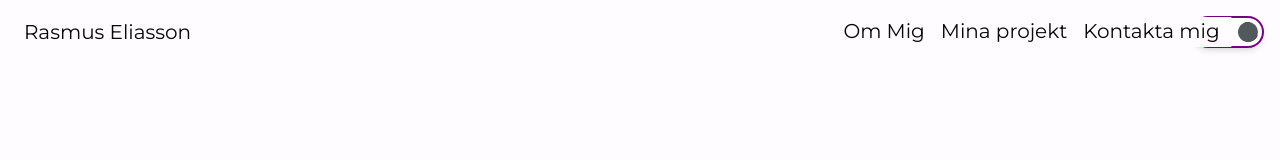
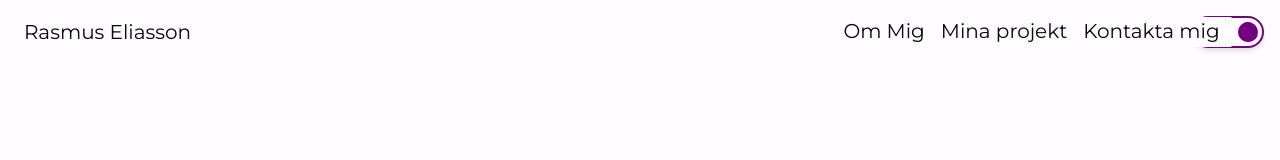
Before and after one commit to Rasmus3liasson/rasmus-portfolio, a Next.js app: page / in a window 1280 px wide. Shown: the top 160 px of the page. Built offline with nearby package versions, Linux system fonts and the light colour scheme; grey boxes are pictures that could not be loaded.

Commit message:
Updated color switch

```diff
--- a/src/app/components/Header/ThemeSwitch.tsx
+++ b/src/app/components/Header/ThemeSwitch.tsx
@@ -1,5 +1,5 @@
 import Image from "next/image";
-import React, { useEffect, useState } from "react";
+import { useEffect, useState } from "react";
 
 export default function ThemeSwitch() {
   const [theme, setTheme] = useState("light");
@@ -49,7 +49,7 @@ export default function ThemeSwitch() {
           />
 
           <span
-            className={`w-5 h-5 rounded-full bg-colors-darker relative duration-200 ${
+            className={`w-5 h-5 rounded-full bg-colors-darkPurple relative duration-200 ${
               !themeIcon ? "-right-5" : "right-5"
             }`}
           ></span>
```
Also changed, not shown: public/icons/dark-mode.svg.
